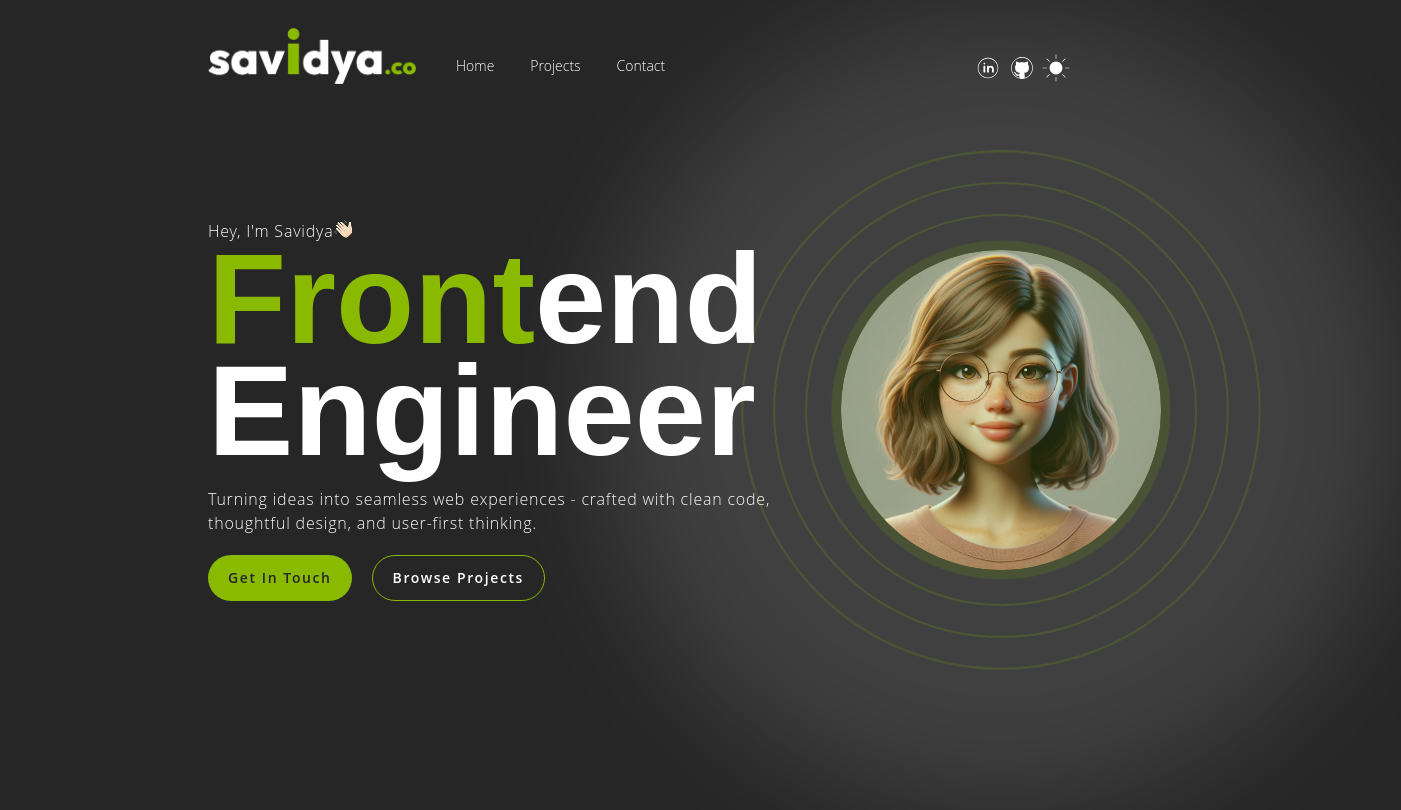
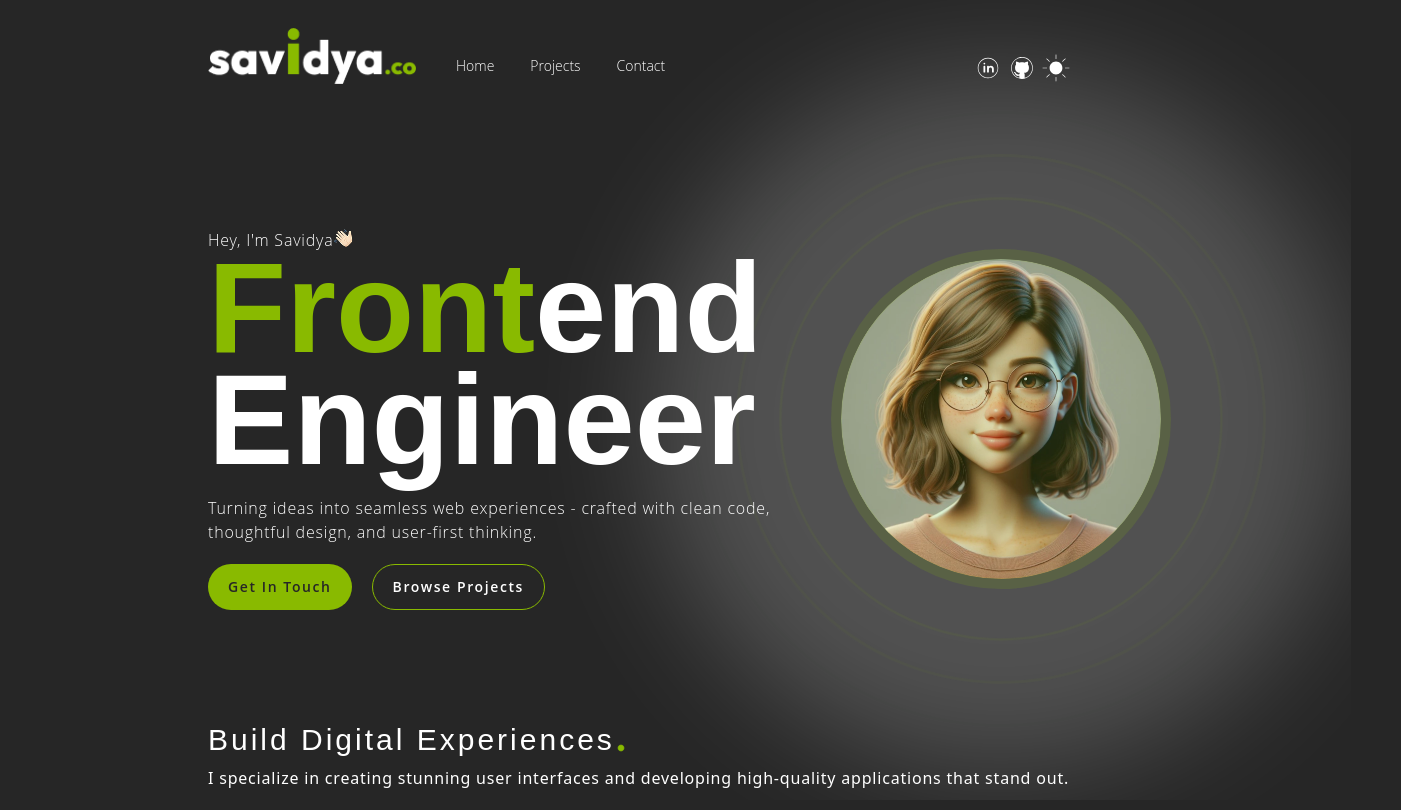
Before and after one commit to savidya-sathyani/portfolio, a React (Vite) app: page / in a window 1280 px wide. Shown: the whole page, 1401 px wide, since content can reach past the window. Built offline with nearby package versions, Linux system fonts and the light colour scheme.

Commit message:
Add sub heading component

```diff
--- a/src/App.tsx
+++ b/src/App.tsx
@@ -2,16 +2,19 @@ import { BrowserRouter as Router } from 'react-router-dom';
 import { ThemeProvider } from './providers/theme-provider';
 import Header from './components/Header';
 import Hero from './components/Hero';
+import Specializations from './components/Specializations';
 
 export default function App() {
   return (
     <ThemeProvider>
       <Router>
-        <header className="main">
+        <header className="header">
           <Header />
           <Hero />
         </header>
-        <main></main>
+        <main className="">
+          <Specializations />
+        </main>
       </Router>
     </ThemeProvider>
   );
--- a/src/components/Hero.tsx
+++ b/src/components/Hero.tsx
@@ -6,7 +6,7 @@ export default function Hero() {
   return (
     <section className="hero-section">
       <div className="hero-section-text z-30">
-        <p className="hero-section-p flex space-y-1  ">
+        <p className="paragraph-text flex space-y-1  ">
           Hey, I'm Savidya
           <span>
             <img src={WaveHand} />
@@ -15,7 +15,7 @@ export default function Hero() {
         <h1 className="hero-section-h1">
           <span className="text-primary">Front</span>end Engineer
         </h1>
-        <p className="hero-section-p mt-5">
+        <p className="paragraph-text mt-5">
           Turning ideas into seamless web experiences - crafted with clean code,
           thoughtful design, and user-first thinking.
         </p>
@@ -28,16 +28,16 @@ export default function Hero() {
         <div className="hero-section-animation-container group lg:ml-36">
           {/* 3 Concentric Circles with Primary Border and Hover Effect */}
           <div className="absolute inset-0 flex items-center justify-center z-20">
-            <div className="hero-circle w-[290px] h-[290px] md:w-[340px] md:h-[340px] lg:w-[370px] lg:h-[370px] animate-hero-pulse delay-1000"></div>
-            <div className="hero-circle  w-[330px] h-[330px] md:w-[370px] md:h-[370px] lg:w-[430px] lg:h-[430px] animate-hero-pulse delay-2000"></div>
-            <div className="hero-circle w-[370px] h-[370px] md:w-[410px] md:h-[410px] lg:w-[490px] lg:h-[490px] animate-hero-pulse delay-3000"></div>
+            <div className="hero-circle w-[290px] h-[290px] md:w-[340px] md:h-[340px] lg:w-[370px] lg:h-[370px] animate-hero-ripple"></div>
+            <div className="hero-circle w-[290px] h-[290px] md:w-[340px] md:h-[340px] lg:w-[370px] lg:h-[370px] animate-hero-ripple animate-hero-ripple-delay-1"></div>
+            <div className="hero-circle w-[290px] h-[290px] md:w-[340px] md:h-[340px] lg:w-[370px] lg:h-[370px] animate-hero-ripple animate-hero-ripple-delay-2"></div>
           </div>
           {/* Centered blurred circle behind hero image, color adapts to theme */}
           <div className="absolute left-1/2 top-1/2 -translate-x-1/2 -translate-y-1/2 z-0 pointer-events-none">
-            <div className="w-[350px] h-[350px] sm:w-[800px] sm:h-[800px] rounded-full blur-[60px] opacity-30 bg-primary/50 dark:bg-white/40"></div>
+            <div className="w-[400px] h-[400px] md:w-[700px] md:h-[700px] rounded-full blur-[60px] opacity-50 bg-primary/50 dark:bg-white/40"></div>
           </div>
-          {/* Overlay for transparent effect*/}
-          <div className="absolute inset-0 bg-primary/20 dark:bg-primary/15 backdrop-blur-none rounded-full z-10 animate-hero-pulse"></div>
+          {/* Pulsing green overlay for the hero image */}
+          <div className="absolute left-1/2 top-1/2 -translate-x-1/2 -translate-y-1/2 z-10 pointer-events-none w-[270px] h-[270px] md:w-[320px] md:h-[320px] lg:w-[340px] lg:h-[340px] rounded-full bg-primary/15"></div>
           {/* Hero Image */}
           <img src={HeroImage} alt="Hero" className="hero-image" />
         </div>
--- /dev/null
+++ b/src/components/Specializations.tsx
@@ -0,0 +1,25 @@
+// const specializations = [
+//   {
+//     title: 'Frontend Development',
+//     description: 'React, TypeScript, HTML, CSS, Next.js',
+//   },
+//   {
+//     title: 'Backend Development',
+//     description: 'Node.js, Express, REST APIs, GraphQL',
+//   },
+//   { title: 'UI/UX Design', description: 'Figma, Adobe XD, Responsive Design' },
+//   { title: 'DevOps', description: 'Docker, CI/CD, AWS, Azure' },
+// ];
+
+import { SubHeading } from './SubHeading';
+
+export default function Specializations() {
+  return (
+    <section className="specialization-section">
+      <SubHeading
+        heading="Build Digital Experiences"
+        subText="I specialize in creating stunning user interfaces and developing high-quality applications that stand out."
+      />
+    </section>
+  );
+}
--- /dev/null
+++ b/src/components/SubHeading.tsx
@@ -0,0 +1,19 @@
+import FullStop from '../assets/full-stop.png';
+
+export function SubHeading({
+  heading,
+  subText,
+}: {
+  heading: string;
+  subText: string;
+}) {
+  return (
+    <div className="text-center lg:text-start">
+      <h2 className="flex flex-row items-end justify-center lg:justify-start sub-heading">
+        <span>{heading}</span>
+        <img src={FullStop} width={12} height={12} className="mb-1" />
+      </h2>
+      <p className="paragraph-text mt-2">{subText}</p>
+    </div>
+  );
+}
--- a/src/styles/animations.css
+++ b/src/styles/animations.css
@@ -1,9 +1,23 @@
-@keyframes hero-pulse {
-  0%,
+@keyframes hero-ripple {
+  0% {
+    transform: scale(1);
+    opacity: 0.5;
+  }
+  70% {
+    opacity: 0.2;
+  }
   100% {
-    transform: scale(1);
-  }
-  50% {
-    transform: scale(1.07);
+    transform: scale(1.7);
+    opacity: 0;
   }
 }
+
+.animate-hero-ripple {
+  animation: hero-ripple 2.4s linear infinite;
+}
+.animate-hero-ripple-delay-1 {
+  animation-delay: 0.8s;
+}
+.animate-hero-ripple-delay-2 {
+  animation-delay: 1.6s;
+}
--- a/src/styles/index.css
+++ b/src/styles/index.css
@@ -3,6 +3,7 @@
 @custom-variant dark (&:where([data-theme=dark], [data-theme=dark] *));
 
 @import './animations.css';
+@import './specialization.css';
 
 /* Light Mode */
 [data-theme='light'] {
@@ -52,6 +53,12 @@
   .animate-hero-pulse {
     animation: hero-pulse 4s ease-in-out infinite;
   }
+  .sub-heading {
+    @apply font-heading font-medium text-xl md:text-2xl lg:text-3xl tracking-widest mb-2;
+  }
+  .paragraph-text {
+    @apply font-thin tracking-3 text-sm md:text-base;
+  }
 }
 
 @layer components {
@@ -84,20 +91,17 @@
     @apply text-text bg-background border-[1px] border-primary;
   }
 
-  .main {
-    @apply container h-150 md:h-200 lg:h-180 w-screen flex flex-col max-w-[1024px] mx-auto mt-4 px-5 md:px-12 lg:px-20;
+  .header {
+    @apply container w-screen flex flex-col max-w-[1024px] mx-auto mt-4 px-5 md:px-12 lg:px-20;
   }
   .hero-section {
-    @apply flex-1 grid grid-cols-3 gap-1 mt-12 md:mt-14 lg:mt-0;
+    @apply flex-1 grid grid-cols-3 gap-1 mt-12 md:mt-14 lg:mt-36;
   }
   .hero-section-text {
-    @apply col-span-3 lg:col-span-2 flex flex-col justify-center font-body  items-center lg:items-start text-center lg:text-left text-sm lg:text-base;
+    @apply col-span-3 lg:col-span-2 flex flex-col justify-center font-body  items-center lg:items-start text-center lg:text-left;
   }
   .hero-section-h1 {
     @apply font-heading font-bold leading-none text-6xl/28 md:text-8xl/22 lg:text-9xl/28;
-  }
-  .hero-section-p {
-    @apply font-thin tracking-3;
   }
   .hero-section-animation {
     @apply col-span-3 lg:col-span-1 mt-20 lg:mt-0 flex flex-col justify-center items-center;
--- /dev/null
+++ b/src/styles/specialization.css
@@ -0,0 +1,3 @@
+.specialization-section {
+  @apply container w-screen flex flex-col max-w-[1024px] mx-auto mt-28 px-5 md:px-12 lg:px-20;
+}
```
Also changed, not shown: src/assets/full-stop.png (added).
